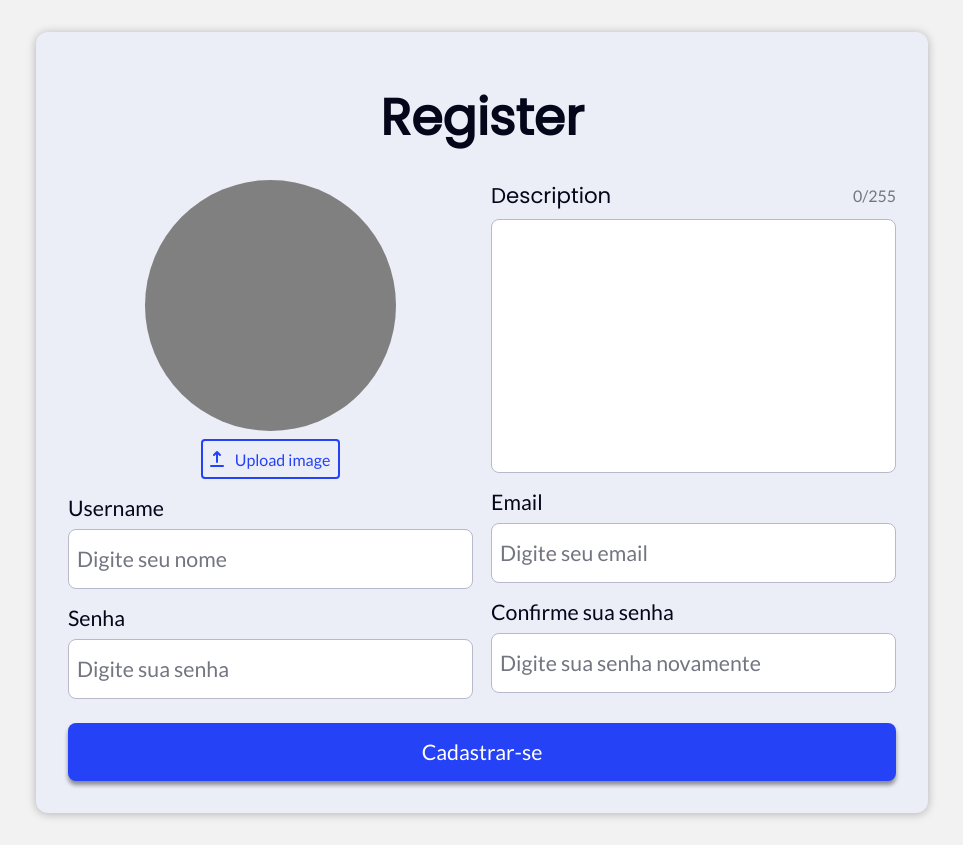
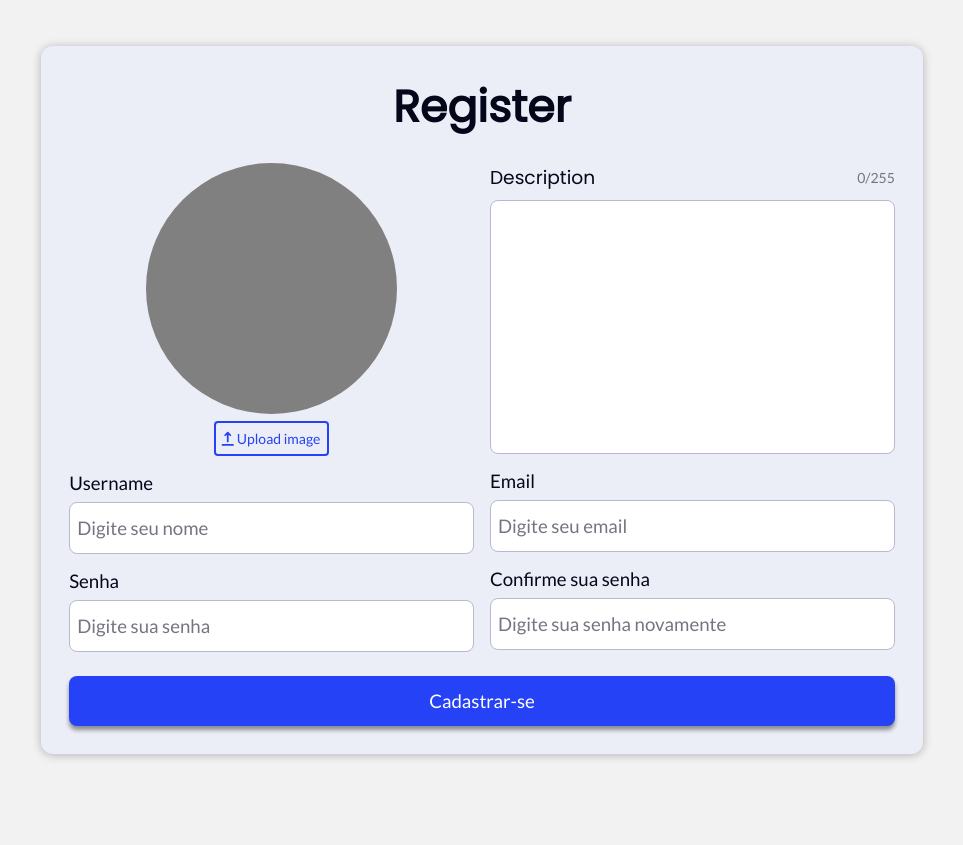
Before and after one commit to JoaoVictor6/crud-frontend, a Next.js app: page /register in a window 1280 px wide. Shown: the whole page, without its empty margins (158-1121 px from the left). After the commit the page ends 800 px from the top, so only its background shows below. Built offline with nearby package versions, Linux system fonts and the light colour scheme.

Commit message:
alter px from rem

```diff
--- a/src/components/Button/style.tsx
+++ b/src/components/Button/style.tsx
@@ -9,8 +9,8 @@ export const Container = styled.button`
   font-size: 1.333rem;
   color: #fff;
 
-  width: 276px;
-  padding: 16px;
+  width: 17.25rem;
+  padding: 1rem;
   cursor: pointer;
 
   box-shadow: 0 4px 4px 0 rgba(0,0,0, 0.41);
--- a/src/components/Cards/style.ts
+++ b/src/components/Cards/style.ts
@@ -9,6 +9,6 @@ export const Container = styled.section`
   box-shadow: 0px 1px 10px rgba(${hexToRgb(Black)}, .27);
 
   display: inline-block;
-  padding: 32px;
-  margin: 32px;
+  padding: 2rem;
+  margin: 2rem;
 `;
--- a/src/components/Input/style.ts
+++ b/src/components/Input/style.ts
@@ -19,7 +19,7 @@ export const Container = styled.section`
     border-radius: 8px;
     border: 1px solid ${GreySaturated};
 
-    padding: 16px 8px;
+    padding: 1rem .5rem;
 
     &::placeholder {
       color: ${Grey}
@@ -27,7 +27,7 @@ export const Container = styled.section`
   }
 
   & > span {
-    font-size: 16px;
+    font-size: 1rem;
     color: ${ErrorColor};
   }
 `;
--- a/src/components/Textarea/style.ts
+++ b/src/components/Textarea/style.ts
@@ -4,7 +4,7 @@ export const Container = styled.section`
 `;
 
 export const TextAreaDiv = styled.div`
-  width: 405px;
+  width: 405.008px;
   height: 254px;
   & > textarea {
     border: none;
@@ -13,7 +13,7 @@ export const TextAreaDiv = styled.div`
     border-radius: 8px;
     border: 1px solid ${colorBrand.GreySaturated};
 
-    padding: 8px 4px;
+    padding: .5rem .25rem;
 
     resize: none;
     width: 100%;
--- a/src/components/UploadButton/style.ts
+++ b/src/components/UploadButton/style.ts
@@ -7,7 +7,7 @@ export const Container = styled.label`
   font-size: 1rem;
   padding: .5rem .5rem .5rem .25rem;
   border-radius: 4px;
-  gap: .5rem;
+  gap: 8;
   align-items: center;
   cursor: pointer;
 
@@ -17,8 +17,8 @@ export const Container = styled.label`
 
   & > svg {
     fill: ${Primary};
-    height: 20px;
-    width: 20px;
+    height: 1.25rem;
+    width: 1.25rem;
   }
 
   &:hover {
--- a/styles/GlobalStyle.ts
+++ b/styles/GlobalStyle.ts
@@ -4,7 +4,7 @@ const { PrimarySaturated, Primary, PrimaryBrightness } = colorBrand;
 
 export default createGlobalStyle`
   :root {
-    font-size: 16px;
+    font-size: 14px;
   }
 
   body {
--- a/styles/LoginPage.ts
+++ b/styles/LoginPage.ts
@@ -15,7 +15,6 @@ export const Form = styled.form`
 
 export const FormTitle = styled.h1`
   text-align: center;
-  margin-top: calc(48px - 32px);
 `;
 
 export const ButtonAndAnchorSection = styled.section`
--- a/styles/RegisterPage.ts
+++ b/styles/RegisterPage.ts
@@ -18,12 +18,11 @@ export const ButtonAndAnchorSection = styled.section`
 
 export const FormTitle = styled.h1`
   text-align: center;
-  margin-top: calc(48px - 32px);
 `;
 
 export const InputDiv = styled.div`
   display: flex;
-  gap: 18px;
+  gap: 1.125rem;
   margin-top: 24px;
   margin-bottom: 24px;
   & > div {
@@ -34,8 +33,8 @@ export const InputDiv = styled.div`
 `;
 
 export const ProfilePicture = styled.div`
-  height: 251px;
-  width: 251px;
+  height: 251.008px;
+  width: 251.008px;
   border-radius: 100%;
   background-color: grey;
 `;
@@ -45,5 +44,5 @@ export const ProfilePictureSection = styled.section`
   align-items: center;
   flex-direction: column;
   justify-content: center;
-  gap: 8px;
+  gap: .5rem;
 `;
```
